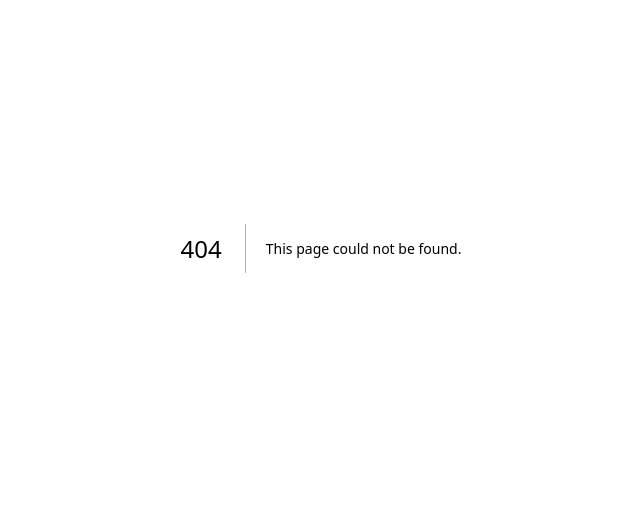
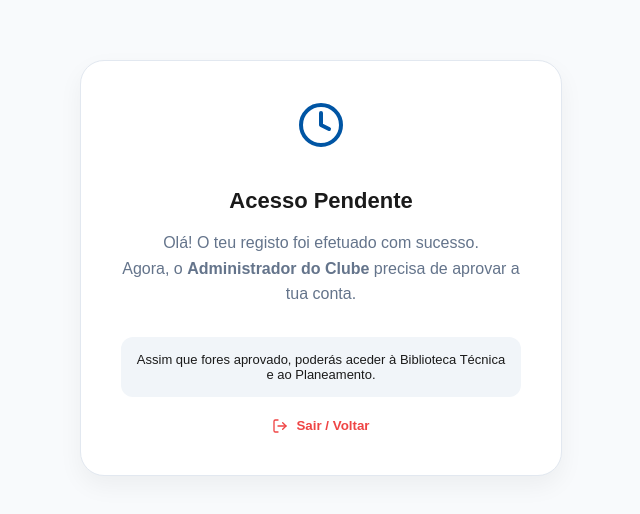
Before and after one commit to andresilvawebdeveloper/BibliotecaHajime, a Next.js app: page /pendente in a window 1280 px wide. Before the commit this address had no page. Shown: the part 152-666 px from the top of the page, without its empty margins (319-959 px from the left). Built offline with nearby package versions, Linux system fonts and the light colour scheme; no server answers.

Commit message:
sing up updtd

```diff
--- a/src/app/dashboard/page.tsx
+++ b/src/app/dashboard/page.tsx
@@ -52,6 +52,13 @@ export default function DashboardPage() {
       setUser(user);
 
       const { data: pData } = await supabase.from('perfis').select('*').eq('id', user.id).single();
+
+      // BLOQUEIO DE SEGURANÇA: Se não for admin e não estiver aprovado, vai para a página pendente
+      if (pData && pData.role !== 'admin' && pData.aprovado === false) {
+        router.push('/pendente');
+        return;
+      }
+
       setPerfil(pData);
 
       const { data: aData } = await supabase.from('avisos').select('*').order('created_at', { ascending: false }).limit(5);
@@ -103,7 +110,7 @@ export default function DashboardPage() {
     setSubmetendo(false);
   };
 
-  if (loading) return <div style={centerStyle}>A carregar...</div>;
+  if (loading) return <div style={centerStyle}>A verificar credenciais...</div>;
 
   return (
     <div style={{ display: 'flex', minHeight: '100vh', backgroundColor: '#F8FAFC', fontFamily: 'sans-serif' }}>
@@ -111,7 +118,7 @@ export default function DashboardPage() {
       {/* SIDEBAR */}
       <aside style={sidebarStyle(isSidebarOpen, isMobile)}>
         <div style={logoAreaStyle}>
-          <img src="/icons/logo-hajime.jpg" alt="Logo" style={{ width: '40px', borderRadius: '8px' }} />
+          <img src="/icons/logo-hajime-biblioteca.png" alt="Logo" style={{ width: '40px', borderRadius: '8px' }} />
           <div><h2 style={{ fontSize: '15px', fontWeight: '800', margin: 0 }}>Hajime</h2><p style={{ fontSize: '10px', color: '#9CA3AF', margin: 0 }}>MANAGER</p></div>
         </div>
         <nav style={{ flex: 1, padding: '20px 16px', display: 'flex', flexDirection: 'column', gap: '8px' }}>
@@ -125,7 +132,7 @@ export default function DashboardPage() {
         <button onClick={handleLogout} style={logoutButtonStyle}><LogOut size={18} /> Sair</button>
       </aside>
 
-      {/* ÁREA DE CONTEÚDO PRINCIPAL (Sem Footer) */}
+      {/* ÁREA DE CONTEÚDO PRINCIPAL */}
       <div style={{ flex: 1, display: 'flex', flexDirection: 'column', minWidth: 0 }}>
         <main style={{ flex: 1, padding: isMobile ? '20px' : '40px', maxWidth: '1200px', margin: '0 auto', width: '100%' }}>
           <header style={headerDashboardStyle}>
@@ -236,7 +243,7 @@ export default function DashboardPage() {
   );
 }
 
-// ESTILOS
+// ESTILOS (Inalterados)
 const centerStyle: React.CSSProperties = { height: '100vh', display: 'flex', justifyContent: 'center', alignItems: 'center', fontWeight: 'bold' };
 const sidebarStyle = (open: boolean, mobile: boolean): React.CSSProperties => ({ width: '260px', backgroundColor: '#111827', color: 'white', display: 'flex', flexDirection: 'column', position: mobile ? 'fixed' : 'relative', height: '100vh', zIndex: 100, transform: mobile ? (open ? 'translateX(0)' : 'translateX(-100%)') : 'translateX(0)', transition: 'transform 0.3s' });
 const logoAreaStyle: React.CSSProperties = { padding: '30px 24px', display: 'flex', alignItems: 'center', gap: '12px', borderBottom: '1px solid #1F2937' };
--- /dev/null
+++ b/src/app/pendente/page.tsx
@@ -0,0 +1,35 @@
+"use client";
+import { createClient } from '@/utils/supabase/client';
+import { useRouter } from 'next/navigation';
+import { Clock, LogOut } from 'lucide-react';
+
+export default function PendentePage() {
+  const supabase = createClient();
+  const router = useRouter();
+
+  const sair = async () => {
+    await supabase.auth.signOut();
+    router.push('/login');
+  };
+
+  return (
+    <div style={containerStyle}>
+      <div style={cardStyle}>
+        <Clock size={48} color="#0055A4" style={{ marginBottom: '20px' }} />
+        <h1 style={{ fontSize: '22px', fontWeight: '900' }}>Acesso Pendente</h1>
+        <p style={{ color: '#64748B', lineHeight: '1.6' }}>
+          Olá! O teu registo foi efetuado com sucesso. <br />
+          Agora, o <strong>Administrador do Clube</strong> precisa de aprovar a tua conta.
+        </p>
+        <div style={{ marginTop: '30px', padding: '15px', backgroundColor: '#F1F5F9', borderRadius: '12px', fontSize: '13px' }}>
+          Assim que fores aprovado, poderás aceder à Biblioteca Técnica e ao Planeamento.
+        </div>
+        <button onClick={sair} style={btnSair}><LogOut size={16} /> Sair / Voltar</button>
+      </div>
+    </div>
+  );
+}
+
+const containerStyle: React.CSSProperties = { height: '100vh', display: 'flex', alignItems: 'center', justifyContent: 'center', backgroundColor: '#F8FAFC', padding: '20px', textAlign: 'center', fontFamily: 'sans-serif' };
+const cardStyle: React.CSSProperties = { backgroundColor: 'white', padding: '40px', borderRadius: '24px', maxWidth: '400px', boxShadow: '0 10px 25px rgba(0,0,0,0.05)', border: '1px solid #E2E8F0' };
+const btnSair: React.CSSProperties = { marginTop: '20px', background: 'none', border: 'none', color: '#EF4444', fontWeight: '700', cursor: 'pointer', display: 'flex', alignItems: 'center', gap: '8px', margin: '20px auto 0' };
--- a/src/app/signup/page.tsx
+++ b/src/app/signup/page.tsx
@@ -15,7 +15,12 @@ export default function SignupPage() {
   const handleSignup = async (e: React.FormEvent) => {
     e.preventDefault();
     setLoading(true);
-    const { data: authData, error: authError } = await supabase.auth.signUp({ email: dados.email, password: dados.password });
+    setErrorMsg('');
+
+    const { data: authData, error: authError } = await supabase.auth.signUp({
+      email: dados.email,
+      password: dados.password
+    });
 
     if (authError) {
       setErrorMsg(authError.message);
@@ -25,19 +30,30 @@ export default function SignupPage() {
 
     if (authData.user) {
       const { error: profileError } = await supabase.from('perfis').upsert({
-        id: authData.user.id, nome: dados.nome, apelido: dados.apelido,
-        data_nascimento: dados.data_nascimento, email: dados.email, role: 'treinador', aprovado: false
+        id: authData.user.id,
+        nome: dados.nome,
+        apelido: dados.apelido,
+        data_nascimento: dados.data_nascimento,
+        email: dados.email,
+        role: 'treinador',
+        aprovado: false // Garante que começa como não aprovado
       });
 
-      if (profileError) setErrorMsg(profileError.message);
-      else { router.push('/dashboard'); router.refresh(); }
+      if (profileError) {
+        setErrorMsg(profileError.message);
+        setLoading(false);
+      } else {
+        // REDIRECIONAMENTO CORRIGIDO: Vai para a página de espera
+        router.push('/pendente');
+        router.refresh();
+      }
     }
   };
 
   return (
     <div style={containerStyle}>
       <form onSubmit={handleSignup} style={formStyle}>
-        <img src="/icons/logo-hajime.png" alt="Hajime" style={logoStyle} />
+        <img src="/icons/logo-hajime-biblioteca.png" alt="Hajime" style={logoStyle} />
         <h2 style={titleStyle}>Novo Treinador</h2>
         <p style={subtitleStyle}>Crie a sua conta para solicitar acesso.</p>
 
@@ -81,7 +97,7 @@ export default function SignupPage() {
   );
 }
 
-// ESTILOS DARK MODE (Consistentes)
+// ESTILOS
 const containerStyle: React.CSSProperties = {
   height: '100vh', display: 'flex', alignItems: 'center', justifyContent: 'center',
   backgroundColor: '#0F172A', padding: '20px', fontFamily: 'sans-serif'
```
